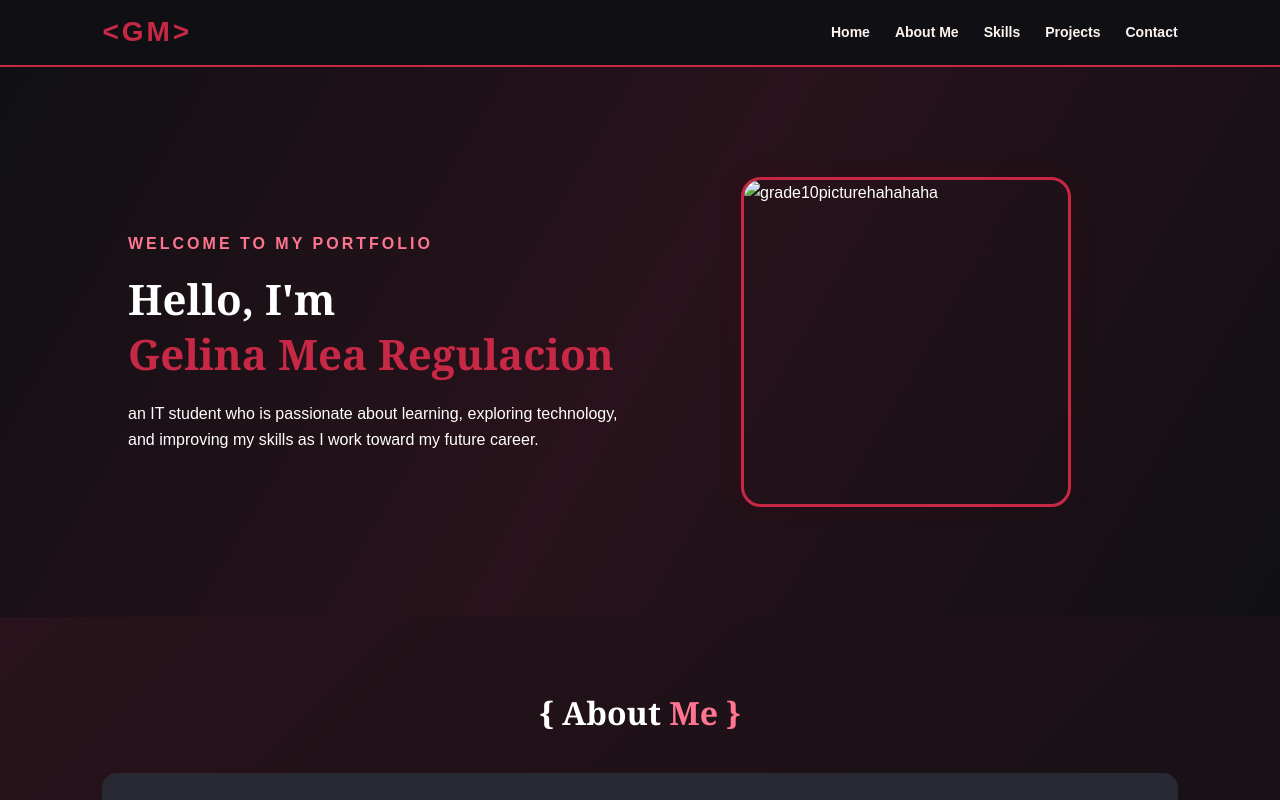
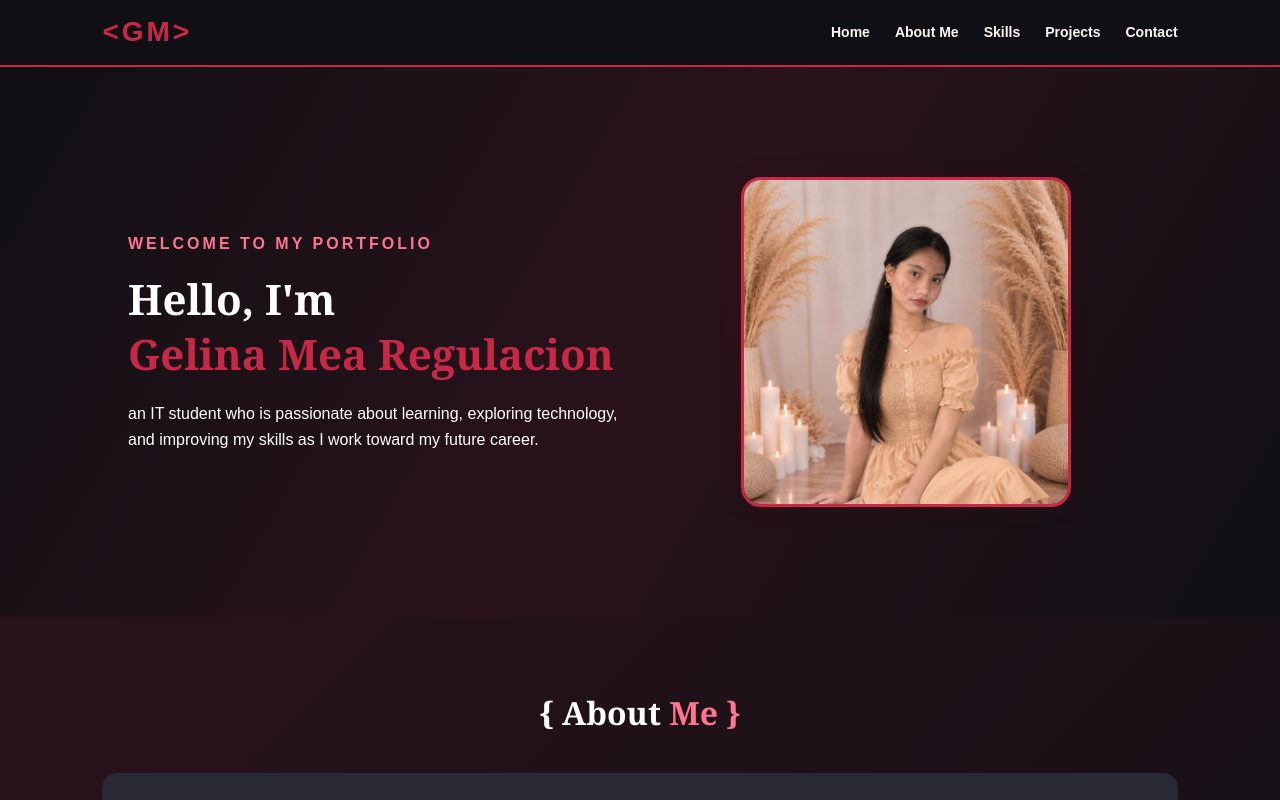
Before and after one commit to maejemelo-lang/regulacion_gelinamea, a plain HTML site: page index.html in a window 1280 px wide. Shown: the top 800 px of the page. Drawn offline with Linux system fonts and the light colour scheme.

Commit message:
Fix HTML encoding issues in index.html

```diff
--- a/index.html
+++ b/index.html
@@ -36,7 +36,7 @@
                 </p>
             </div>
             <div class="hero-image">
-                <img src="REGUALCIONN.jpg" alt="grade10picturehahahaha">
+                <img src="REGULACIONN.jpg" alt="grade10picturehahahaha">
             </div>
         </section>
         <section id="about" class="section">
```
